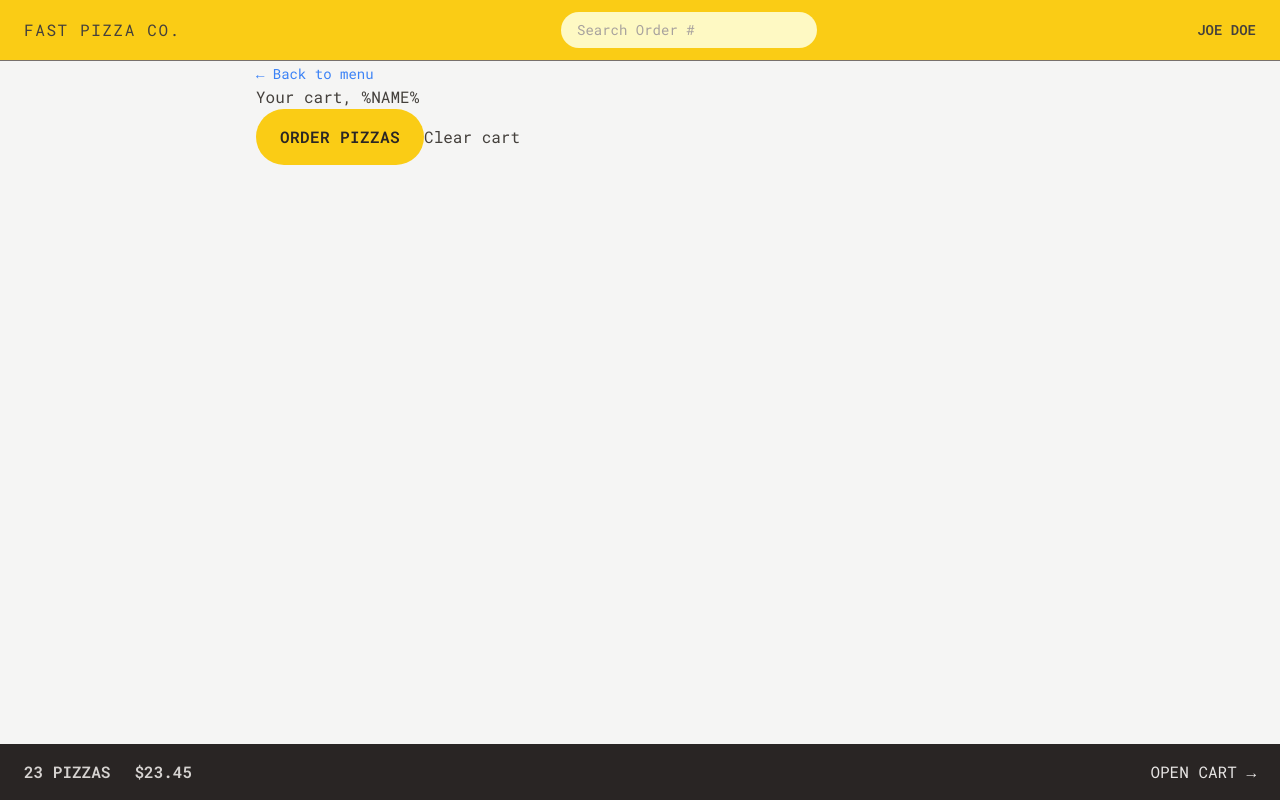
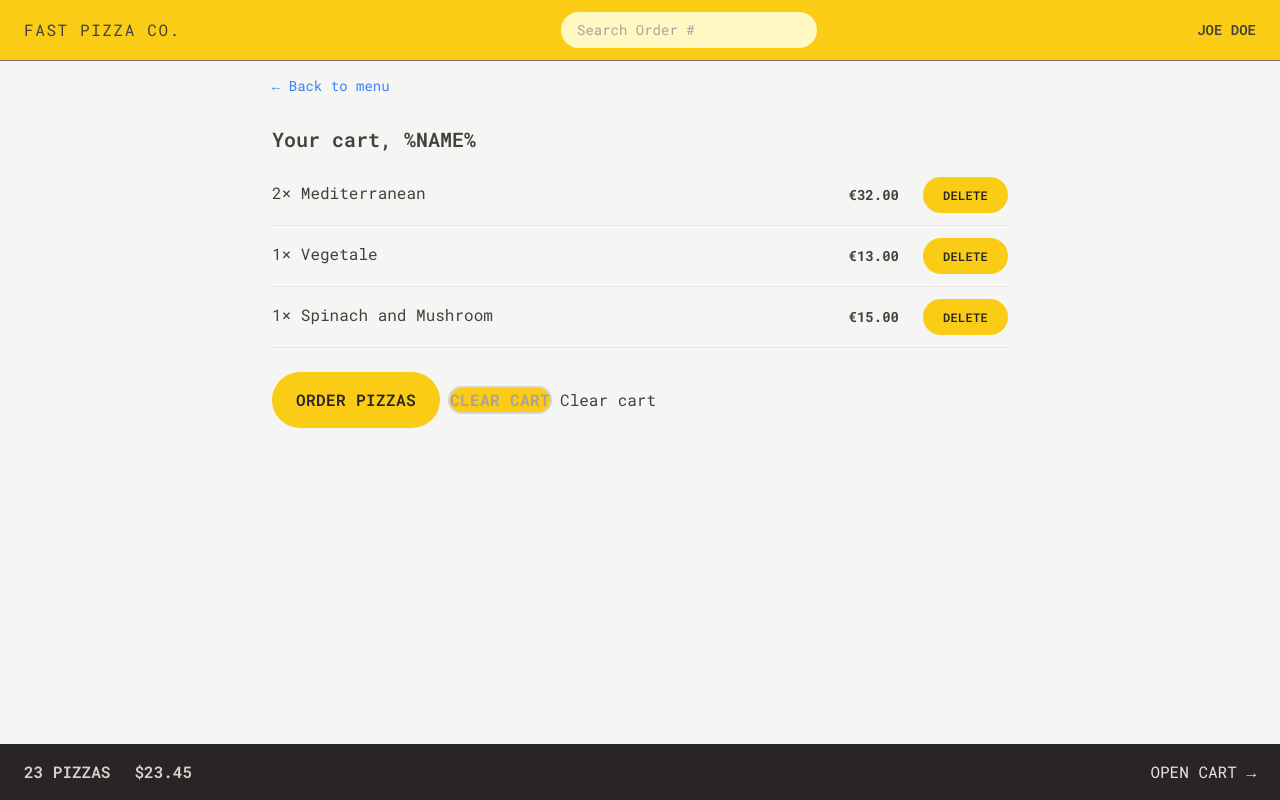
Before and after one commit to Pdwxn/Practice-Fast-Pizza, a React (Vite) app: page /cart in a window 1280 px wide. Built offline with nearby package versions, Linux system fonts and the light colour scheme.

Commit message:
styling cart

```diff
--- a/src/features/cart/Cart.jsx
+++ b/src/features/cart/Cart.jsx
@@ -1,41 +1,52 @@
 import LinkButton from "../../ui/LinkButton";
 import Button from "../../ui/Button";
+import CartItem from "./CartItem";
 
-// const fakeCart = [
-//   {
-//     pizzaId: 12,
-//     name: 'Mediterranean',
-//     quantity: 2,
-//     unitPrice: 16,
-//     totalPrice: 32,
-//   },
-//   {
-//     pizzaId: 6,
-//     name: 'Vegetale',
-//     quantity: 1,
-//     unitPrice: 13,
-//     totalPrice: 13,
-//   },
-//   {
-//     pizzaId: 11,
-//     name: 'Spinach and Mushroom',
-//     quantity: 1,
-//     unitPrice: 15,
-//     totalPrice: 15,
-//   },
-// ];
+const fakeCart = [
+  {
+    pizzaId: 12,
+    name: "Mediterranean",
+    quantity: 2,
+    unitPrice: 16,
+    totalPrice: 32,
+  },
+  {
+    pizzaId: 6,
+    name: "Vegetale",
+    quantity: 1,
+    unitPrice: 13,
+    totalPrice: 13,
+  },
+  {
+    pizzaId: 11,
+    name: "Spinach and Mushroom",
+    quantity: 1,
+    unitPrice: 15,
+    totalPrice: 15,
+  },
+];
 
 function Cart() {
-  // const cart = fakeCart;
+  const cart = fakeCart;
 
   return (
-    <div>
+    <div className="px-4 py-3">
       <LinkButton to="/menu">&larr; Back to menu</LinkButton>
 
-      <h2>Your cart, %NAME%</h2>
+      <h2 className="mt-7 text-xl font-semibold">Your cart, %NAME%</h2>
 
-      <div>
-        <Button to="/order/new">Order pizzas</Button>
+      <ul className="mt-3 divide-y divide-stone-200 border-b">
+        {cart.map((item) => (
+          <CartItem item={item} key={item.hey} />
+        ))}
+      </ul>
+
+      <div className="mt-6 space-x-2">
+        <Button to="/order/new" type="primary">
+          Order pizzas
+        </Button>
+
+        <Button type="secondary">Clear cart</Button>
         <button>Clear cart</button>
       </div>
     </div>
--- a/src/features/cart/CartItem.jsx
+++ b/src/features/cart/CartItem.jsx
@@ -1,16 +1,30 @@
+import PropTypes from "prop-types";
+import Button from "../../ui/Button";
+import { formatCurrency } from "../../utils/helpers";
+
 function CartItem({ item }) {
   const { pizzaId, name, quantity, totalPrice } = item;
 
   return (
-    <li>
-      <p>
+    <li className="py-3 sm:flex sm:items-center sm:justify-between">
+      <p className="mb-1 sm-mb-0">
         {quantity}&times; {name}
       </p>
-      <div>
-        <p>{formatCurrency(totalPrice)}</p>
+      <div className="flex items-center justify-between sm:gap-6">
+        <p className="text-sm font-bold">{formatCurrency(totalPrice)}</p>
+        <Button type="small">Delete</Button>
       </div>
     </li>
   );
 }
 
+CartItem.propTypes = {
+  item: PropTypes.shape({
+    pizzaId: PropTypes.string,
+    name: PropTypes.string.isRequired,
+    quantity: PropTypes.number.isRequired,
+    totalPrice: PropTypes.number.isRequired,
+  }).isRequired,
+};
+
 export default CartItem;
--- a/src/features/menu/Menu.jsx
+++ b/src/features/menu/Menu.jsx
@@ -6,7 +6,7 @@
   const menu = useLoaderData();
 
   return (
-    <ul>
+    <ul className="divide-y divide-stone-200 px-2">
       {menu.map((pizza) => (
         <MenuItem pizza={pizza} key={pizza.id} />
       ))}
--- a/src/features/menu/MenuItem.jsx
+++ b/src/features/menu/MenuItem.jsx
@@ -1,18 +1,32 @@
 /* eslint-disable no-unused-vars */
 /* eslint-disable react/prop-types */
 import { formatCurrency } from "../../utils/helpers";
+import Button from "../../ui/Button";
 
 function MenuItem({ pizza }) {
   const { id, name, unitPrice, ingredients, soldOut, imageUrl } = pizza;
 
   return (
-    <li>
-      <img src={imageUrl} alt={name} />
-      <div>
-        <p>{name}</p>
-        <p>{ingredients.join(', ')}</p>
-        <div>
-          {!soldOut ? <p>{formatCurrency(unitPrice)}</p> : <p>Sold out</p>}
+    <li className="flex gap-4 py-2">
+      <img
+        src={imageUrl}
+        alt={name}
+        className={`h-24 ${soldOut ? "opacity-70 grayscale" : ""}`}
+      />
+      <div className="flex grow flex-col pt-0.5">
+        <p className="font-medium">{name}</p>
+        <p className="text-sm capitalize italic text-stone-500">
+          {ingredients.join(", ")}
+        </p>
+        <div className="mt-auto flex items-center justify-between">
+          {!soldOut ? (
+            <p className="text-sm">{formatCurrency(unitPrice)}</p>
+          ) : (
+            <p className="text-sm font-medium uppercase text-stone-500">
+              Sold out
+            </p>
+          )}
+          <Button type="small">Add to cart</Button>
         </div>
       </div>
     </li>
--- a/src/features/order/CreateOrder.jsx
+++ b/src/features/order/CreateOrder.jsx
@@ -83,6 +83,7 @@
           <input type="hidden" name="cart" value={JSON.stringify(cart)} />
           <Button
             disabled={isSubmitting}
+            type="primary"
             className="inline-block rounded-full bg-yellow-400 px-4 py-3 font-semibold uppercase tracking-wide text-stone-800 transition-colors duration-300 hover:bg-yellow-300 focus:bg-yellow-300 focus:outline-none focus:ring focus:ring-yellow-300 focus:ring-offset-2 disabled:cursor-not-allowed"
           >
             {isSubmitting ? "Placing order..." : "Order now"}
--- a/src/features/user/CreateUser.jsx
+++ b/src/features/user/CreateUser.jsx
@@ -24,7 +24,7 @@
 
       {username !== "" && (
         <div>
-          <Button>Start ordering</Button>
+          <Button type="primary">Start ordering</Button>
         </div>
       )}
     </form>
--- a/src/ui/Button.jsx
+++ b/src/ui/Button.jsx
@@ -1,13 +1,26 @@
 import PropTypes from "prop-types";
 import { Link } from "react-router-dom";
 
-function Button({ children, disabled, to }) {
-  const className =
-    "inline-block rounded-full bg-yellow-400 px-4 py-3 font-semibold uppercase tracking-wide text-stone-800 transition-colors duration-300 hover:bg-yellow-300 focus:bg-yellow-300 focus:outline-none focus:ring focus:ring-yellow-300 focus:ring-offset-2 disabled:cursor-not-allowed sm:px-6 sm:py-4";
-  if (to) return <Link to={to} className={className}>{children}</Link>;
+function Button({ children, disabled, to, type }) {
+  const base =
+    "inline-block rounded-full bg-yellow-400 font-semibold uppercase tracking-wide text-stone-800 transition-colors duration-300 hover:bg-yellow-300 focus:bg-yellow-300 focus:outline-none focus:ring focus:ring-yellow-300 focus:ring-offset-2 disabled:cursor-not-allowed";
+
+  const styles = {
+    primary: base + " px-4 py-3 md:px-6 md:py-4",
+    small: base + " px-4 py-2 md:px-5 md:py-2.5 text-xs",
+    secondary:
+      "inline-block rounded-full bg-yellow-400 font-semibold uppercase border-2 border-stone-300 tracking-wide text-stone-400 transition-colors duration-300 hover:bg-stone-800 focus:bg-stone-300 hover:text-stone-800 focus:outline-none focus:ring focus:text-stone-800 focus:ring-stone-200 focus:ring-offset-2 disabled:cursor-not-allowed",
+  };
+
+  if (to)
+    return (
+      <Link to={to} className={styles[type]}>
+        {children}
+      </Link>
+    );
 
   return (
-    <button disabled={disabled} className={className}>
+    <button disabled={disabled} className={styles[type]}>
       {children}
     </button>
   );
@@ -17,6 +30,7 @@
   children: PropTypes.node.isRequired,
   disabled: PropTypes.bool,
   to: PropTypes.string,
+  type: PropTypes.string,
 };
 
 export default Button;
```
